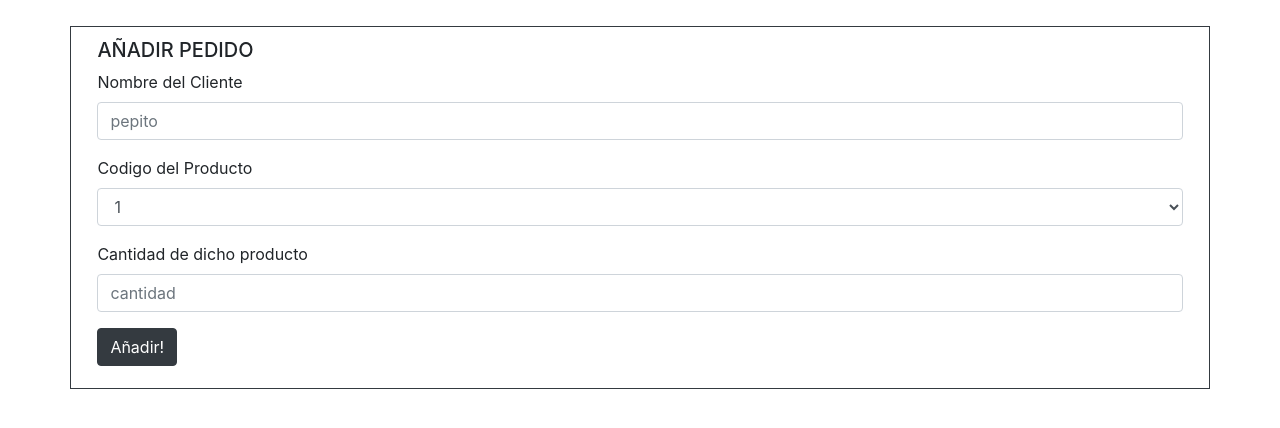
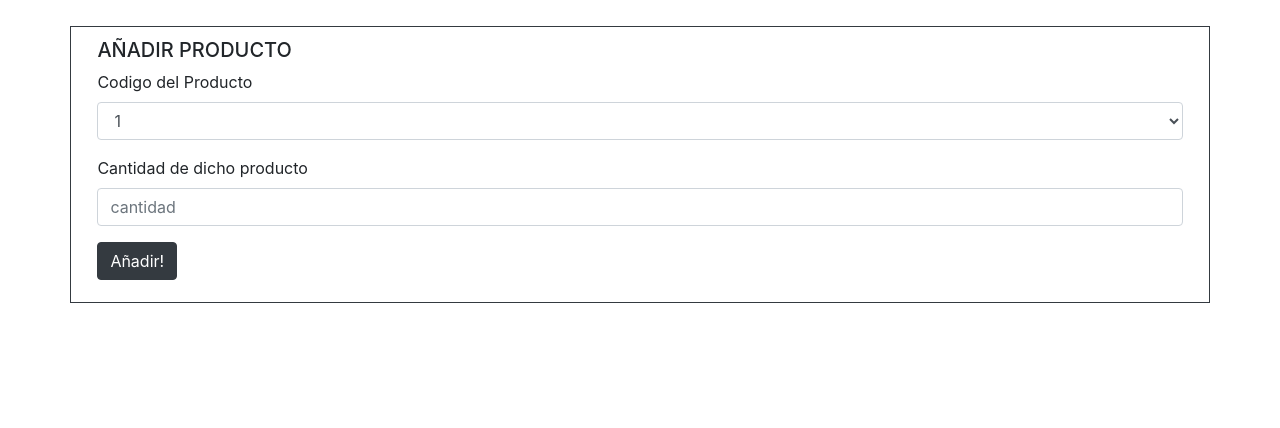
Before and after one commit to Sopadefideos/DDSI_Seminario2, a Django app: page /add/ in a window 1280 px wide. Shown: the top 428 px of the page. Run offline with Django 3.2, Linux system fonts and the light colour scheme; tables that the repository leaves empty hold one stand-in row (values such as "Sample post"); some libraries are stand-ins or nearby versions.

Commit message:
Modificar pedidos

```diff
--- a/seminario2app/templates/add.html
+++ b/seminario2app/templates/add.html
@@ -26,13 +26,8 @@
   <div class="container border border-dark" style="margin-top: 2%; margin-bottom: 2%">
     <div class="row">
       <div class="col" style="margin: 1%">
-        <form method="POST">
-          {% csrf_token %}
-          <h5>AÑADIR PEDIDO</h5>
-          <div class="form-group">
-            <label for="cliente">Nombre del Cliente</label>
-            <input type="text" class="form-control" id="cliente" name="cliente" placeholder="pepito" />
-          </div>
+        <form method="GET">
+          <h5>AÑADIR PRODUCTO</h5>
           <div class="form-group">
             <label for="producto">Codigo del Producto</label>
             <select class="form-control" id="producto" name="producto">
@@ -48,6 +43,12 @@
             <input type="number" class="form-control" id="cantidad" name="cantidad" placeholder="cantidad" />
           </div>
           <button type="submit" class="btn btn-dark" style="margin-bottom: 1%;">Añadir!</button>
+          {% for key, value in request.GET.items %}
+            {% if key == 'id'%}
+              <input type="hidden" class="form-control" id="id_pedido" name="id_pedido" value="{{ value }}" />
+            {% endif %}
+          {% endfor %}
+
         </form>
       </div>
     </div>
--- a/seminario2app/templates/index.html
+++ b/seminario2app/templates/index.html
@@ -39,7 +39,7 @@
                 <td>{{pedidos.FechaPedido}}</td>
                 <td>
                   <a class="btn btn-success" href="?id={{pedidos.Cproducto}}">Ver Informacion</a>
-                  <a class="btn btn-success" href="add/?id={{pedidos.Cproducto}}">Modificar</a>
+                  <a class="btn btn-success" href="add/?id={{pedidos.Cpedido}}">Modificar</a>
                   <a class="btn btn-danger" href="?id={{pedidos.Cproducto}}">Eliminar</a>
                 </td>
               </tr>
--- a/seminario2app/views.py
+++ b/seminario2app/views.py
@@ -1,5 +1,5 @@
 from django.shortcuts import render, redirect
-from django.http import HttpResponse
+from django.http import HttpResponse, HttpResponseRedirect
 from random import randrange
 from django.contrib import messages
 from .models import *
@@ -34,8 +34,36 @@ def index(request):
     return render(request, 'index.html', {'pedido': pedido})
 
 def add(request):
-    cantidad_pedido = Stock.objects.all()
+    if request.GET.get('id'):
+        id_pedido = request.GET.get('id')
+        print(id_pedido)
+        cantidad_pedido = Stock.objects.all()
+        return render(request, 'add.html', {'id_pedido': id_pedido, 'cantidad_pedido': cantidad_pedido})
+
+    if request.GET.get('producto'):
+        producto = request.GET.get('producto')
+        cantidad = request.GET.get('cantidad')
+        id_pedido = request.GET.get('id_pedido')
+        print(id_pedido)
+        stockDatos = Stock.objects.get(Cproducto=producto)
+
+        if int(cantidad) > stockDatos.cantidad:
+            messages.info(request, 'Cantidad mayor que la disponible en stock de: {0}!'.format(stockDatos.cantidad))
+            cantidad_pedido = Stock.objects.all()
+            return render(request, 'add.html', {'cantidad_pedido': cantidad_pedido})
+
+        if int(cantidad) <= stockDatos.cantidad:
+            inicial = Stock.objects.get(Cproducto=producto).cantidad
+            var = Stock(Cproducto=producto, cantidad=inicial-int(cantidad))
+            var.save(force_update=True)
+
+            var2 = detallePedido(Cproducto=Stock.objects.get(Cproducto=producto), Cpedido=Pedido.objects.get(Cpedido=id_pedido), Cantidad=cantidad)
+            var2.save()
+
+            pedido = Pedido.objects.all()
+            return HttpResponseRedirect("/")
 
 
 
+    cantidad_pedido = Stock.objects.all()
     return render(request, 'add.html', {'cantidad_pedido': cantidad_pedido})
```
Also changed, not shown: 1 other file.
